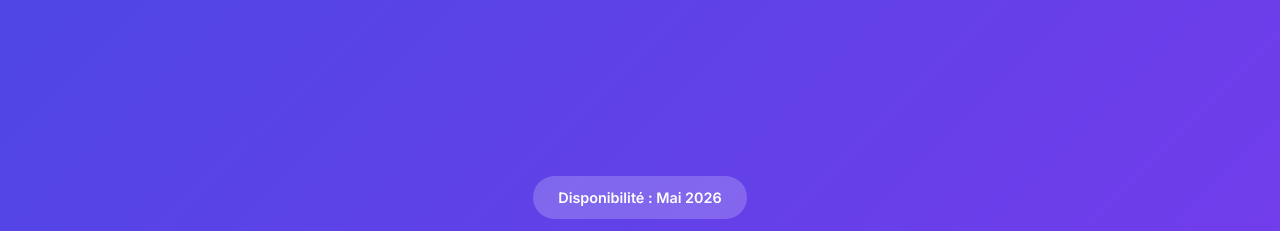
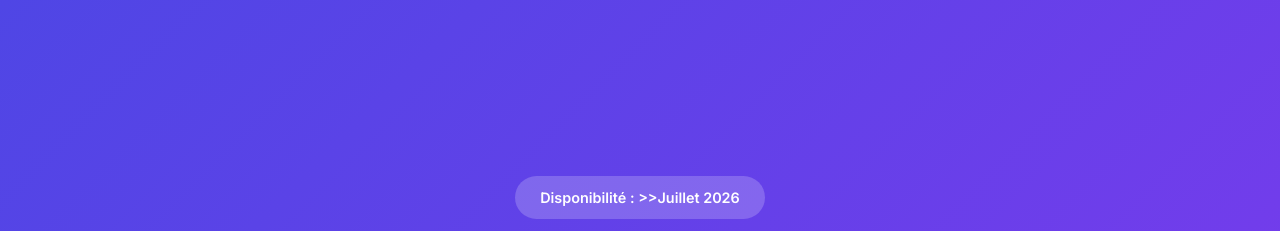
Before and after one commit to adam0911-devcode/mon-portfolio, a plain HTML site: page index.html in a window 1280 px wide. Shown: the top 231 px of the page. Drawn offline with nearby package versions, Linux system fonts and the light colour scheme.

Commit message:
Update index.html

```diff
--- a/index.html
+++ b/index.html
@@ -191,7 +191,7 @@
 <body>
 
     <header>
-        <div class="promo-badge" style="background: rgba(255,255,255,0.2); color: white; margin-bottom: 15px;">Disponibilité : Mai 2026</div>
+        <div class="promo-badge" style="background: rgba(255,255,255,0.2); color: white; margin-bottom: 15px;">Disponibilité : >>Juillet 2026</div>
         <h1>Atlas Web Studio</h1>
         <p>Je crée des sites web qui transforment vos visiteurs en clients. Spécialisé pour les artisans et petits commerçants.</p>
         <div style="display: flex; gap: 15px; flex-wrap: wrap; justify-content: center;">
```
